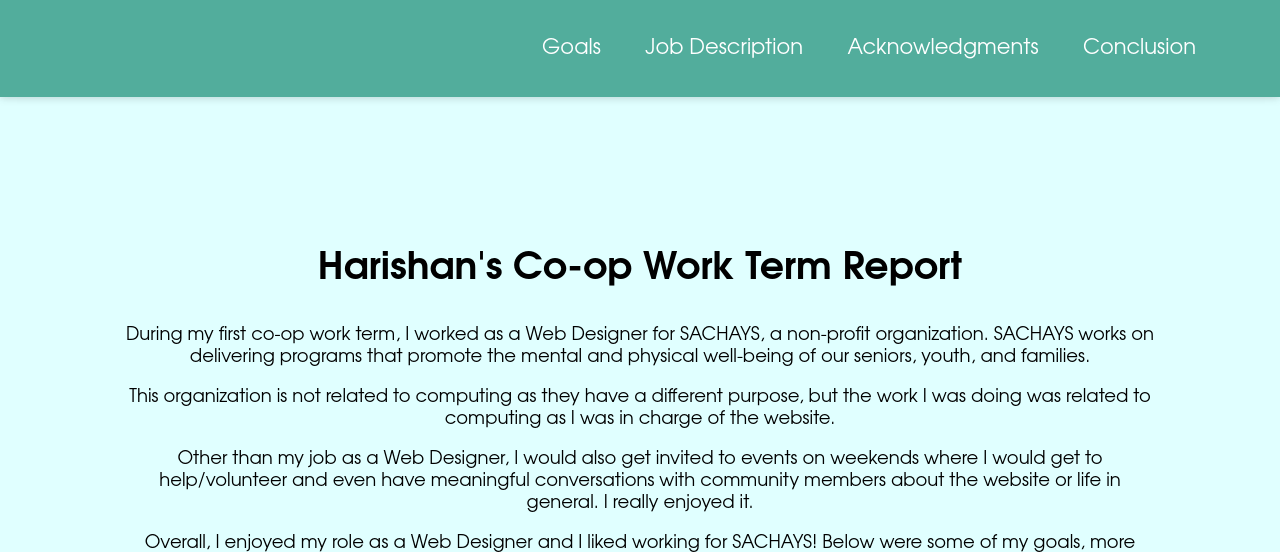
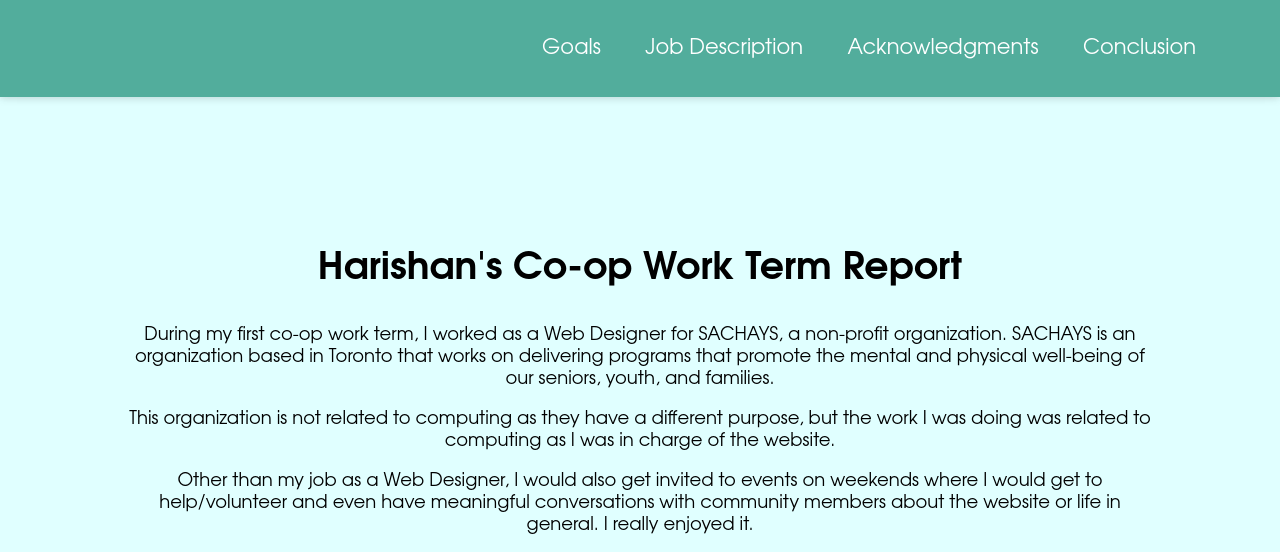
Before and after one commit to HariT10/Work-Term-Report, a plain HTML site: page index.html in a window 1280 px wide. Shown: the top 552 px of the page. Drawn offline with nearby package versions, Linux system fonts and the light colour scheme.

Commit message:
Update index.html

```diff
--- a/index.html
+++ b/index.html
@@ -105,7 +105,7 @@
 
             <!--<p>Follow the Journey!</p>-->
 
-            <p>During my first co-op work term, I worked as a Web Designer for SACHAYS, a non-profit organization. SACHAYS works on delivering programs that promote the mental and physical well-being of our seniors, youth, and families.
+            <p>During my first co-op work term, I worked as a Web Designer for SACHAYS, a non-profit organization. SACHAYS is an organization based in Toronto that works on delivering programs that promote the mental and physical well-being of our seniors, youth, and families.
             </p>
 
 
```
